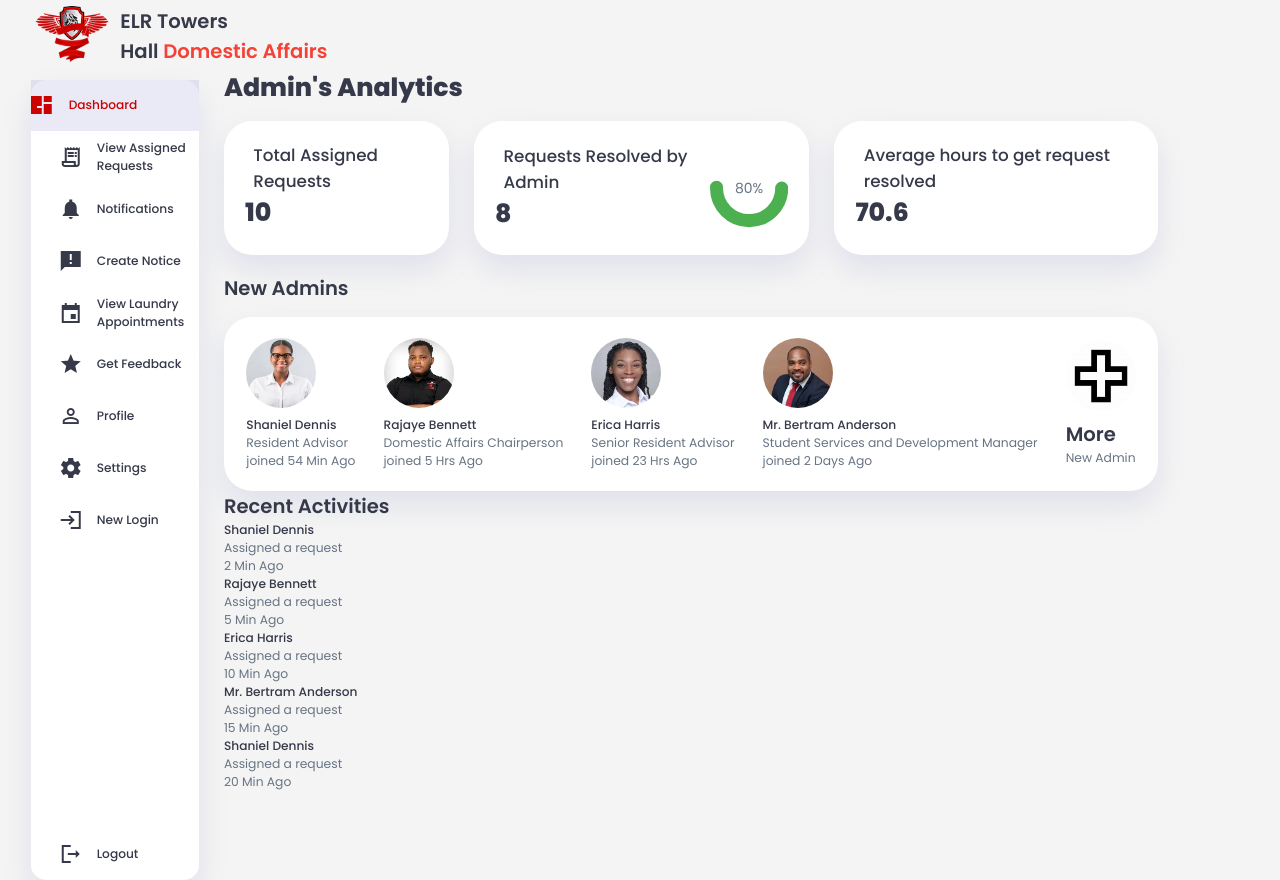
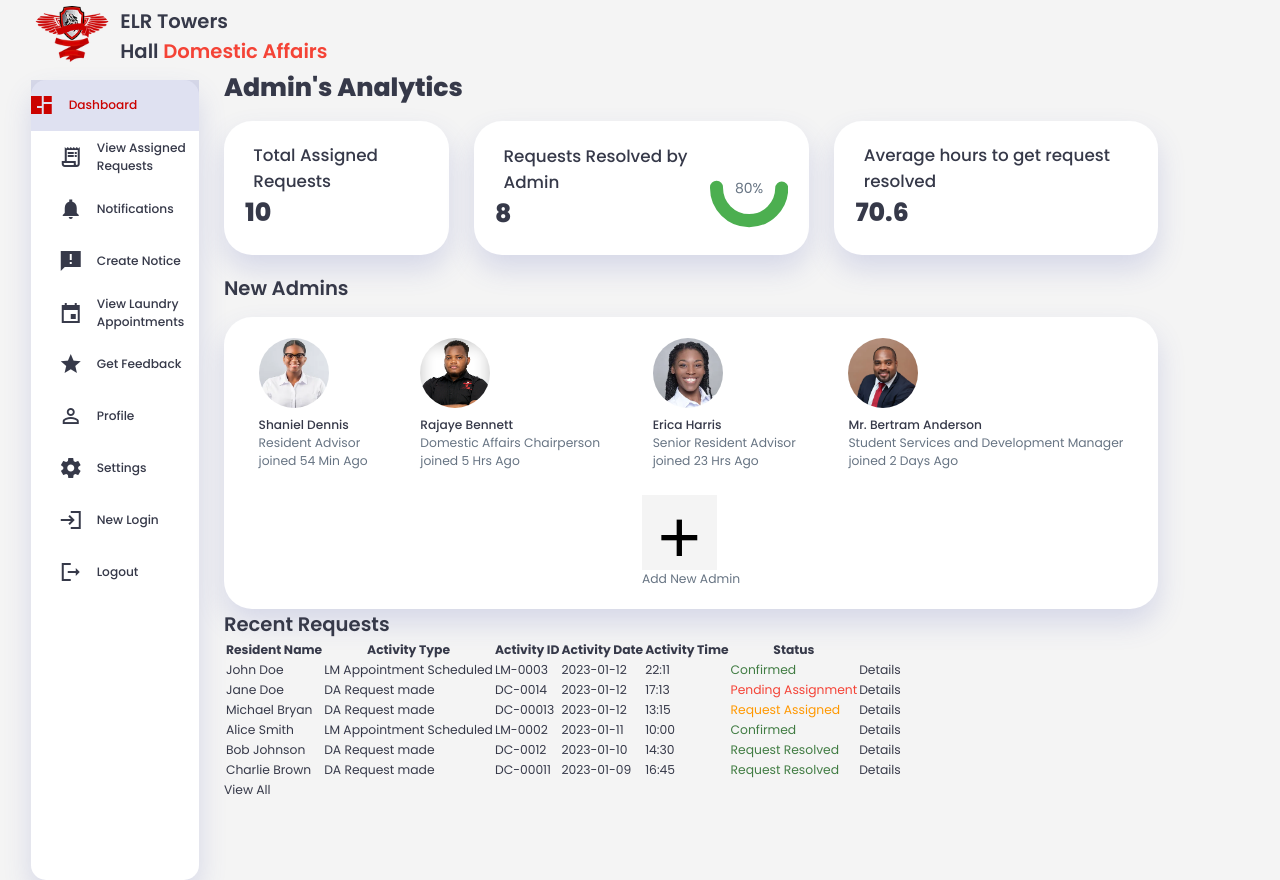
Before and after one commit to iammichaelbryan/ELRDAAS, a PHP site: page / in a window 1280 px wide; the page is wider, and only the part inside the window is pictured. Run offline with PHP 8.4, Linux system fonts and the light colour scheme.

```diff
--- a/adminstyles.css
+++ b/adminstyles.css
@@ -6,7 +6,7 @@
     --secondary-color: #050505;
     --tertiary-color: grey;
     --dark-color: #363949;
-    --light-color:rgba(132,139,200,.18);
+    --light-color:rgba(80, 91, 176, 0.18);
     --dark-color-variant: #677483;
     --background-color: #f4f4f4;
     --white-color: #ffff;
@@ -106,6 +106,9 @@ p{
 .warning{
     color: var(--warning-color);
 }
+.assigned {
+    color: var(--light-color);
+}
 .container{
     display:grid;
     width:96%;
@@ -114,6 +117,22 @@ p{
     grid-template-columns: 12rem auto 23rem;
 
 }
+
+.container .main{
+    grid-column: 2/3;
+    grid-row: 1/2;
+    display: flex;
+    flex-direction: column;
+    gap:1.8rem;
+    margin-top: 1.4rem;
+}
+.container .main .main-header{
+    display: flex;
+    align-items: center;
+    justify-content: space-between;
+    margin-bottom: 1.4rem;
+}
+
 
 aside{
     height:100vh;
@@ -264,7 +283,19 @@ aside .sidebar a.active {
     color: var(--primary-color);
 }
 
+.add-button {
+    background-color: var(--background-color);
+    border: var(--border-color);
+    font-size: 6em; /* Adjust this value to match the size of the image */
+    color: black;
+    width: 75px;
+    height: 75px;
+    align-items: center;
+}
 
+.add-button:hover {
+    color: var(--primary-color);
+}
 .average-rating {
     text-align: center;
     margin: 20px 0;
--- a/index.html
+++ b/index.html
@@ -26,6 +26,7 @@
                 </div>
 
                 <div class="sidebar">
+
                     <div>
                     <a href = "index.html" class ="active">
                         <span class="material-icons-sharp">
@@ -75,13 +76,12 @@
                         </span>
                         <h3>Settings</h3>
                         </a>
-                    <a href = "login.html">
+                    <a href="login.html" target="_blank">
                         <span class="material-icons-sharp">
                             login
                         </span>
                         <h3>New Login</h3>
-                        </a>
-                    </div>
+                    </a>
                     <a href = "logout.html">
                         <span class="material-icons-sharp">
                             logout
@@ -181,65 +181,52 @@
                     </div>
                     <div class="user">
                         <div class="user-info">
-                            <img src="images/alt plus elr daas.jpeg">
+                            <button id="add-admin-button" class="add-button">+</button>
                             <div class="user-name">
-                                <h2>More</h2>
-                                <p>New Admin</p>
+                                <p>Add New Admin</p>
                             </div>
                         </div>
                     </div>
                 </div>
+
             </div>
             <!--End of New User-->
             <!--Start of Recent Activities-->
-            <div class="recent-activity">
-                <h2>Recent Activities</h2>
-                <div class="activity-list">
-                    <div class="activity">
-                        <div class="activity-info">
-                            <div class="activity-name">
-                                <h3>Shaniel Dennis</h3>
-                                <p>Assigned a request</p>
-                                <p>2 Min Ago</p>
-                            </div>
-                        </div>
+            <div class="recent-requests">
+                <h2>Recent Requests</h2>
+                <table id="requestsTable">
+                    <thead>
+                        <tr>
+                            <th>Resident Name</th>
+                            <th>Activity Type</th>
+                            <th>Activity ID</th>
+                            <th>Activity Date</th>
+                            <th>Activity Time</th>
+                            <th>Status</th>
+                        </tr>
+                    </thead>
+                    <tbody>
+                    </tbody>
+                </table>
+
+                <script>
+                    const tableBody = document.querySelector('#requestsTable tbody');
+
+                    Requests.forEach(request => {
+                        const row = document.createElement('tr');
+
+                        Object.values(request).forEach(text => {
+                            const cell = document.createElement('td');
+                            cell.textContent = text;
+                            row.appendChild(cell);
+                        });
+
+                        tableBody.appendChild(row);
+                    });
+                </script>
+                <a href = "#">View All</a>
                     </div>
-                    <div class="activity">
-                        <div class="activity-info">
-                            <div class="activity-name">
-                                <h3>Rajaye Bennett</h3>
-                                <p>Assigned a request</p>
-                                <p>5 Min Ago</p>
-                            </div>
-                        </div>
-                    </div>
-                    <div class="activity">
-                        <div class="activity-info">
-                            <div class="activity-name">
-                                <h3>Erica Harris</h3>
-                                <p>Assigned a request</p>
-                                <p>10 Min Ago</p>
-                            </div>
-                        </div>
-                    </div>
-                    <div class="activity">
-                        <div class="activity-info">
-                            <div class="activity-name">
-                                <h3>Mr. Bertram Anderson</h3>
-                                <p>Assigned a request</p>
-                                <p>15 Min Ago</p>
-                            </div>
-                        </div>
-                    </div>
-                    <div class="activity">
-                        <div class="activity-info">
-                            <div class="activity-name">
-                                <h3>Shaniel Dennis</h3>
-                                <p>Assigned a request</p>
-                                <p>20 Min Ago</p>
-                            </div>
-                        </div>
-                    </div>
+                    <!--End of Recent Requests-->
                 </div>
         </div>
 
@@ -254,7 +241,7 @@
 
 
     </div>
-    <script src="request.js"></script>
+    <script src="requests.js"></script>
     <script src="index.js"></script>
 </body>
 </html>
--- a/index.js
+++ b/index.js
@@ -0,0 +1,22 @@
+Requests.forEach(request => {
+    const row = document.createElement('tr');
+    const requestContent = `
+        <td>${request.residentName}</td>
+        <td>${request.activityType}</td>
+        <td>${request.activityID}</td>
+        <td>${request.activityDate}</td>
+        <td>${request.activityTime}</td>
+        <td class="${request.status === 'Pending' || request.status === 'Pending Assignment' ? 'danger' : request.status === 'Confirmed' || request.status === 'Request Resolved' ? 'success' : request.status === 'Request Assigned' ? 'warning' : ''}">${request.status}</td>
+        <td class="tertiary">Details</td>
+    `;
+
+    row.innerHTML = requestContent;
+    document.querySelector('table tbody').appendChild(row);
+});
+
+document.getElementById('add-admin-button').addEventListener('click', function() {
+    // Code to add new Admin goes here
+});
+function redirectToLogin() {
+    window.location.href = 'login.html';
+}
--- a/loginoutstyles.css
+++ b/loginoutstyles.css
@@ -15,11 +15,6 @@
     box-sizing: border-box;
     font-family: "Poppins", sans-serif;
 }
-/*body {
-    background-image: url('images/elr wolf 2.jpeg');
-    background-repeat: no-repeat;
-    background-size: cover;
-}*/
 
 @keyframes zoom {
     0% {
--- a/requests.js
+++ b/requests.js
@@ -0,0 +1,50 @@
+const Requests = [
+    {
+        residentName: 'John Doe',
+        activityType: 'LM Appointment Scheduled',
+        activityID: 'LM-0003',
+        activityDate: '2023-01-12',
+        activityTime: '22:11',
+        status: 'Confirmed',
+    },
+    {
+        residentName: 'Jane Doe',
+        activityType: 'DA Request made',
+        activityID: 'DC-0014',
+        activityDate: '2023-01-12',
+        activityTime: '17:13',
+        status: 'Pending Assignment',
+    },
+    {
+        residentName: 'Michael Bryan',
+        activityType: 'DA Request made',
+        activityID: 'DC-00013',
+        activityDate: '2023-01-12',
+        activityTime: '13:15',
+        status: 'Request Assigned',
+    },
+    {
+        residentName: 'Alice Smith',
+        activityType: 'LM Appointment Scheduled',
+        activityID: 'LM-0002',
+        activityDate: '2023-01-11',
+        activityTime: '10:00',
+        status: 'Confirmed',
+    },
+    {
+        residentName: 'Bob Johnson',
+        activityType: 'DA Request made',
+        activityID: 'DC-0012',
+        activityDate: '2023-01-10',
+        activityTime: '14:30',
+        status: 'Request Resolved',
+    },
+    {
+        residentName: 'Charlie Brown',
+        activityType: 'DA Request made',
+        activityID: 'DC-00011',
+        activityDate: '2023-01-09',
+        activityTime: '16:45',
+        status: 'Request Resolved',
+    },
+];
```
Also changed, not shown: login.html (+43 -78 lines), logout.html (+17 -85 lines).
